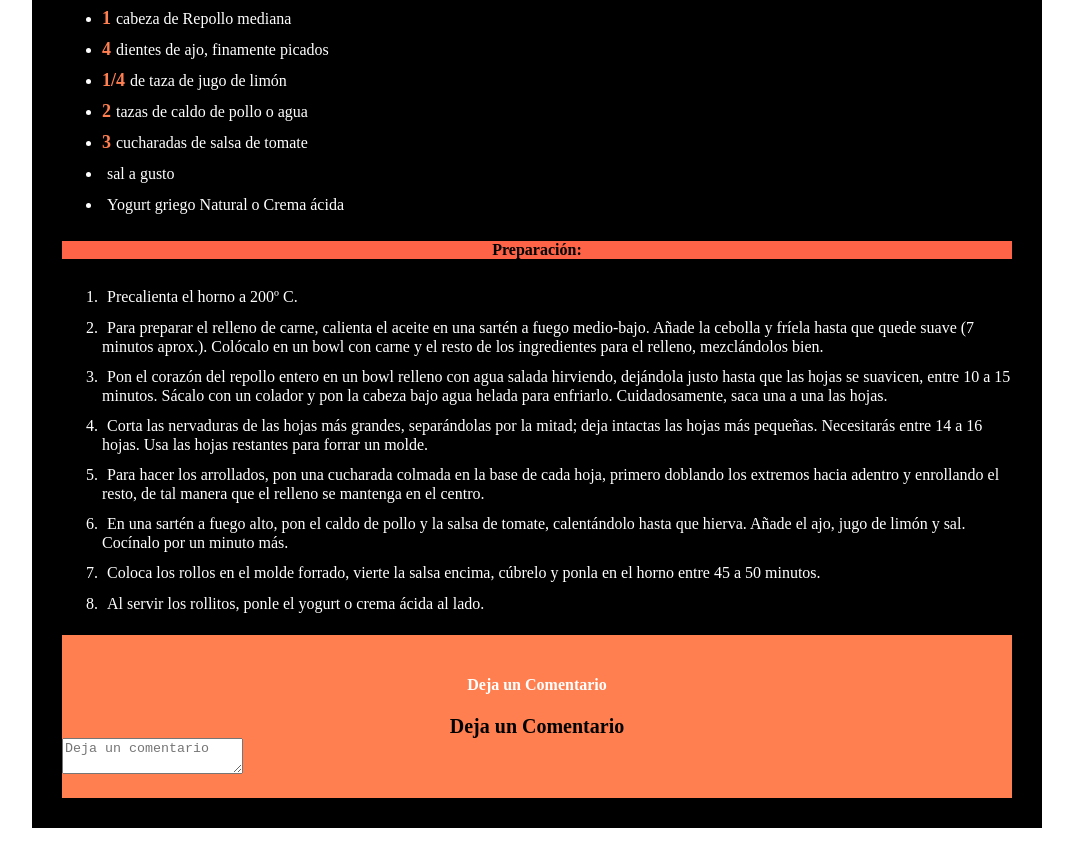
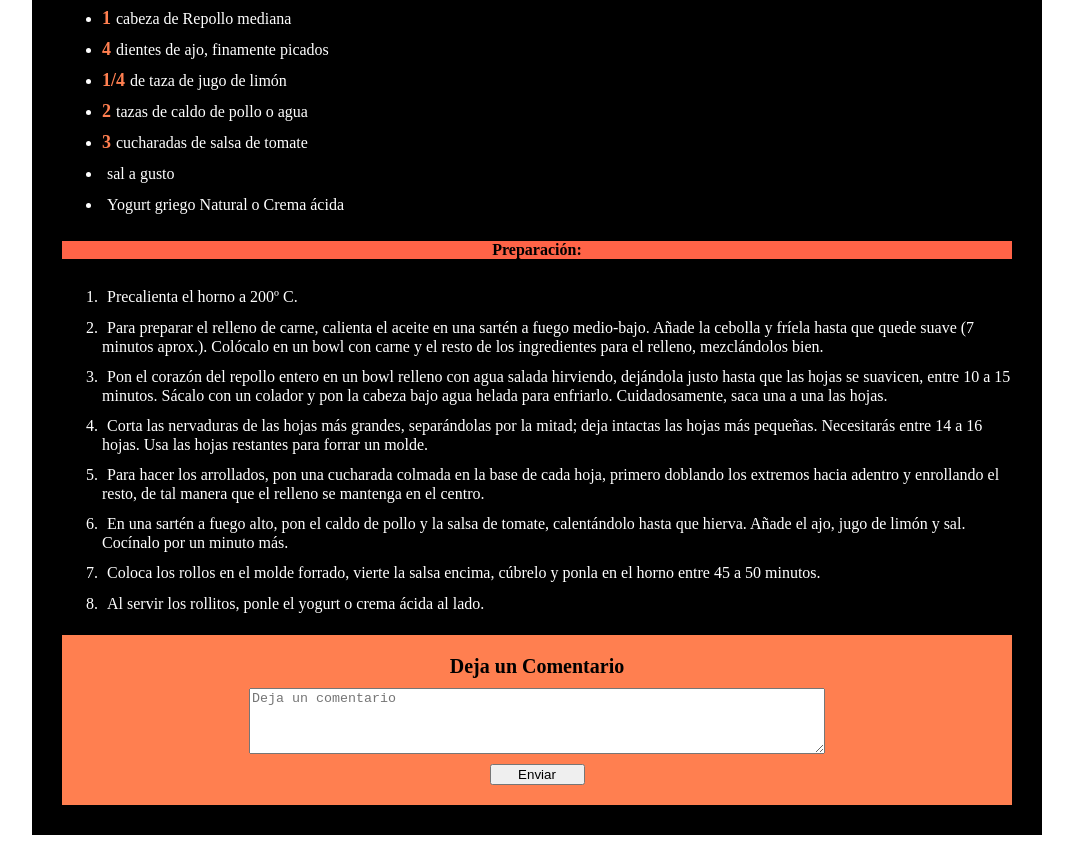
Before and after one commit to milachirolde/NVL-CSS-P6c, a plain HTML site: page index.html in a window 1280 px wide. Shown: the part 870-1713 px from the top of the page, without its empty margins (103-1176 px from the left). Drawn offline with Linux system fonts and the light colour scheme.

Commit message:
formulario

```diff
--- a/css/style.css
+++ b/css/style.css
@@ -67,4 +67,20 @@ label {
     font-size: 20px;
     font-weight: bold;
     text-align: center ;
+    margin-bottom: 10px;
 }
+
+textarea {
+    width: 60%;
+    margin-left: auto;
+    margin-right: auto;
+    margin-bottom: 10px;
+    display: block;
+}
+
+input {
+    width: 10%;
+    margin-left: auto;
+    margin-right: auto;
+    display: block;
+}
--- a/index.html
+++ b/index.html
@@ -55,10 +55,15 @@
     </ol>
 
     <div class="contacto">
-      <h4>Deja un Comentario</h4>
       <form>
-        <label for="comentarios" name="comentarios">Deja un Comentario</label>
-        <textarea placeholder="Deja un comentario"></textarea>
+        <div>
+          <label for="comentarios" name="comentarios">Deja un Comentario</label>
+          <textarea rows="4" id="comentarios" placeholder="Deja un comentario"></textarea>
+        </div>
+        <div>
+          <input type="submit" value="Enviar">
+        </div>
+
       </form>
 
     </div>
```
